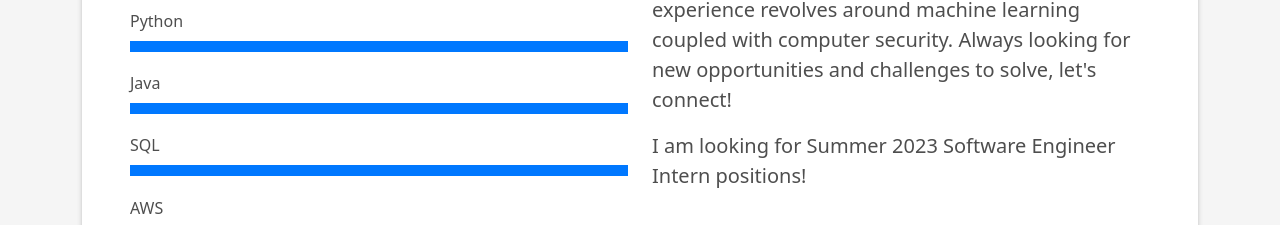
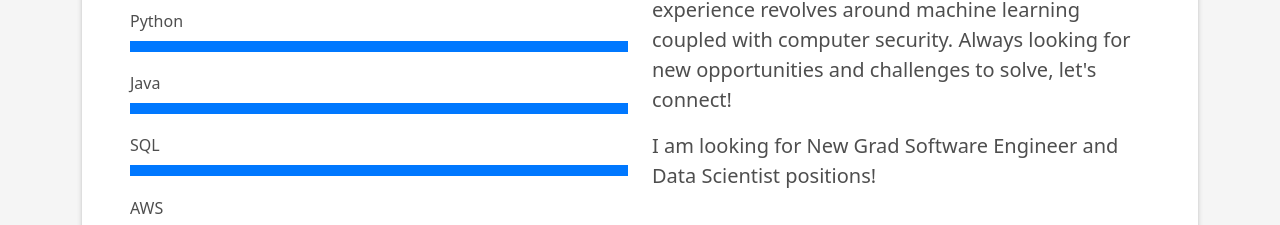
Before and after one commit to hrishi-ingale/website, a plain HTML site: page index.html in a window 1280 px wide. Shown: the part 1139-1364 px from the top of the page. Drawn offline with Linux system fonts and the light colour scheme.

Commit message:
add new grad position

```diff
--- a/index.html
+++ b/index.html
@@ -127,7 +127,7 @@
 
                     </p>
                     <p class="lead">
-                      I am looking for Summer 2023 Software Engineer Intern positions!
+                      I am looking for New Grad Software Engineer and Data Scientist positions!
                     </p>
                     <p class="lead">
 
```
